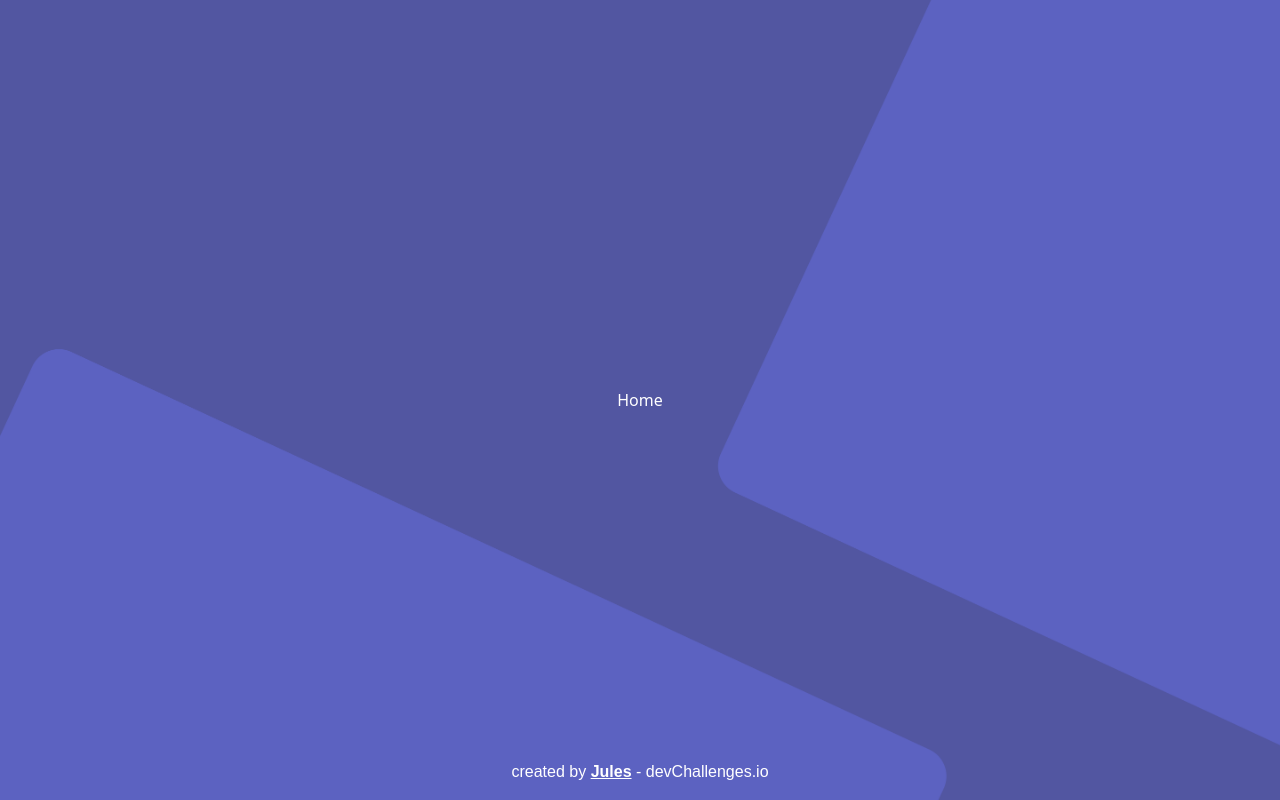
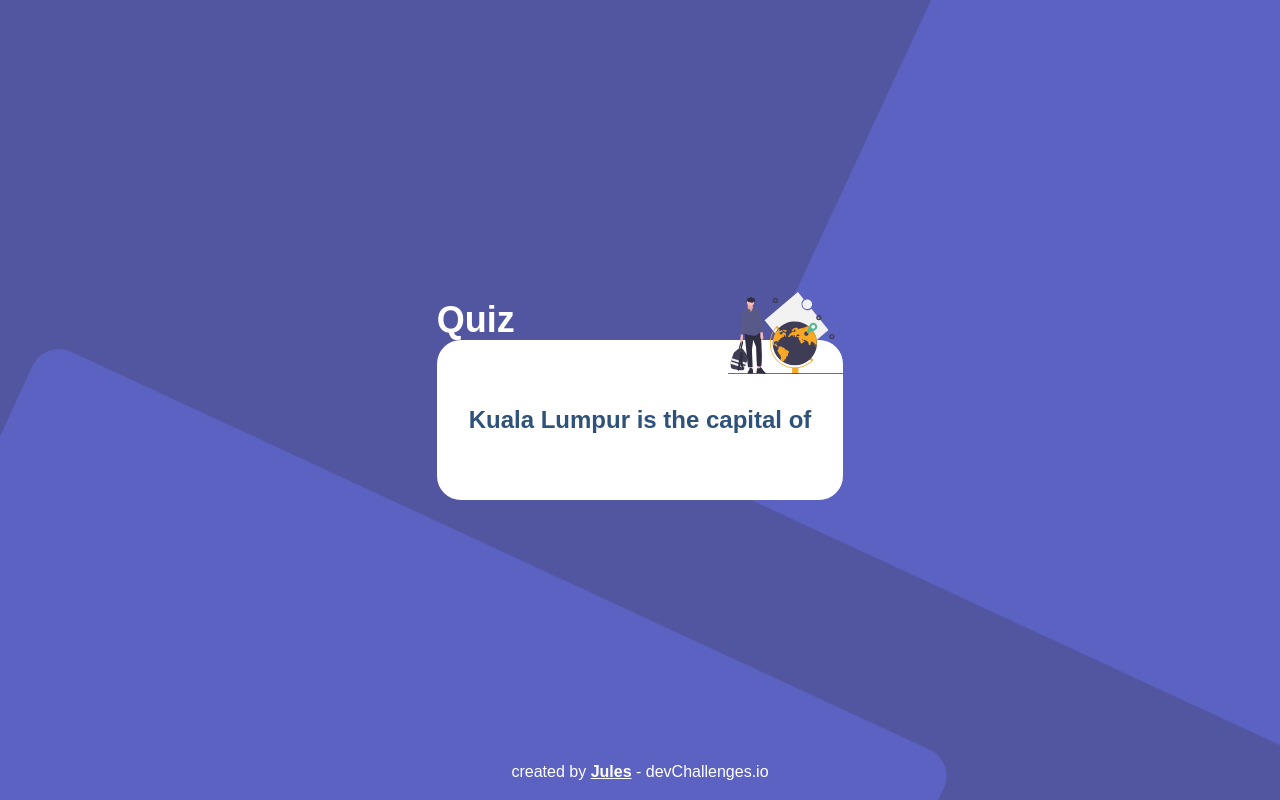
Before and after one commit to Julestblt/react-quiz-app, a React (Create React App) app: page / in a window 1280 px wide. Built offline with nearby package versions, Linux system fonts and the light colour scheme.

Commit message:
✨ add main components

```diff
--- /dev/null
+++ b/src/components/button/Button.tsx
@@ -0,0 +1,5 @@
+const Button = () => {
+    return <p>Button</p>
+}
+
+export default Button
--- /dev/null
+++ b/src/components/card/Card.tsx
@@ -0,0 +1,27 @@
+import adventure from '../../assets/svg/adventure.svg'
+
+interface CardProps {
+    title: string
+    questions: string[]
+}
+
+const Card = ({ title, questions }: CardProps) => {
+    return (
+        <section>
+            <h1 className="text-4xl font-bold">Quiz</h1>
+            <article className="bg-white rounded-3xl relative w-full py-16 px-8">
+                <img
+                    width={115}
+                    className="absolute -top-12 right-0"
+                    src={adventure}
+                    alt=""
+                />
+                <h2 className="text-dark-blue text-2xl font-bold font-poppins">
+                    Kuala Lumpur is the capital of
+                </h2>
+            </article>
+        </section>
+    )
+}
+
+export default Card
--- /dev/null
+++ b/src/components/index.ts
@@ -0,0 +1,2 @@
+export { default as Card } from './card/Card'
+export { default as Button } from './button/Button'
--- a/src/pages/home/Home.tsx
+++ b/src/pages/home/Home.tsx
@@ -1,5 +1,11 @@
+import { Card } from '../../components'
+
 const Home = () => {
-    return <p>Home</p>
+    return (
+        <section className="font-poppins">
+            <Card questions={['question']} title="Question title" />
+        </section>
+    )
 }
 
 export default Home
```
